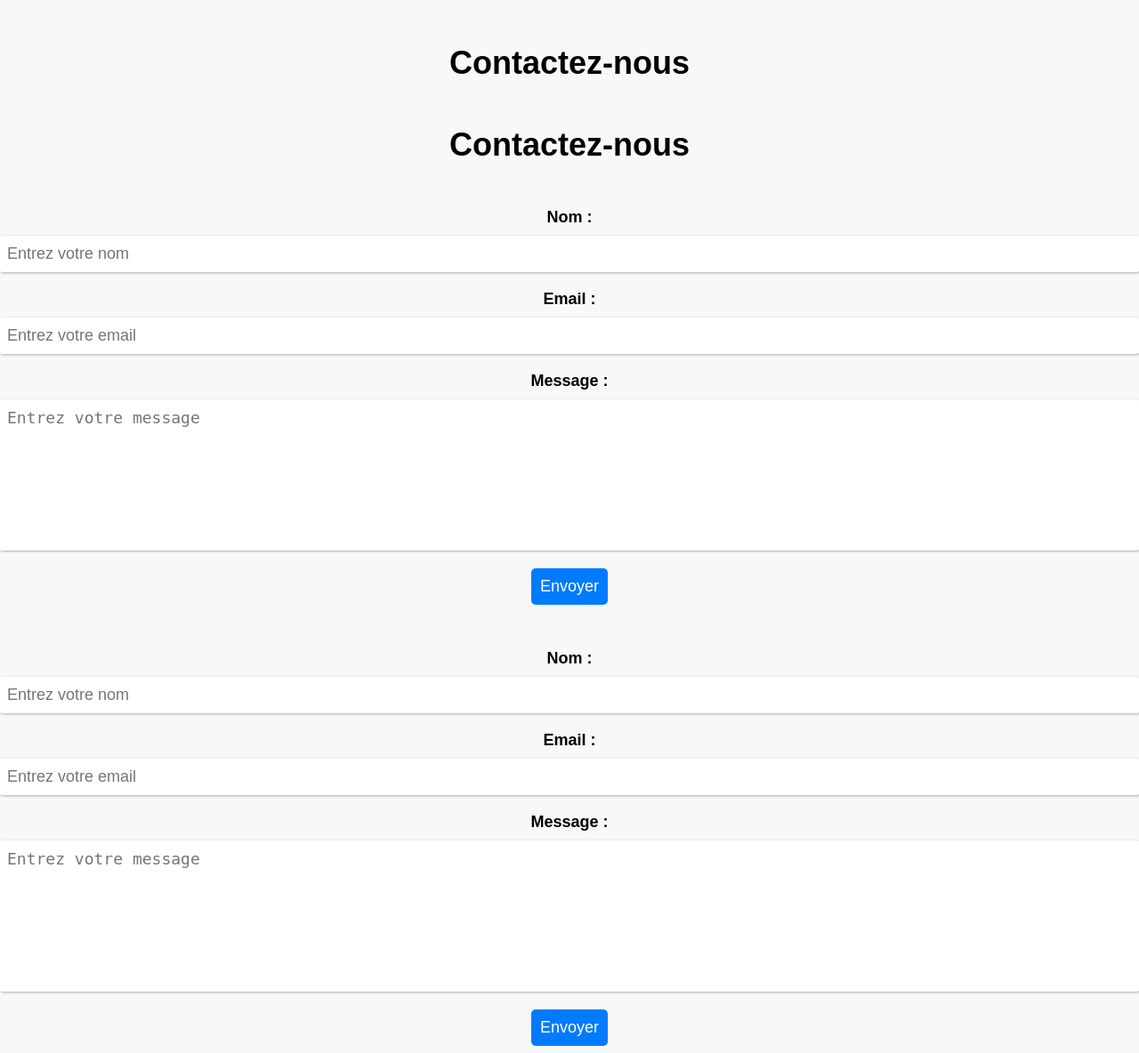
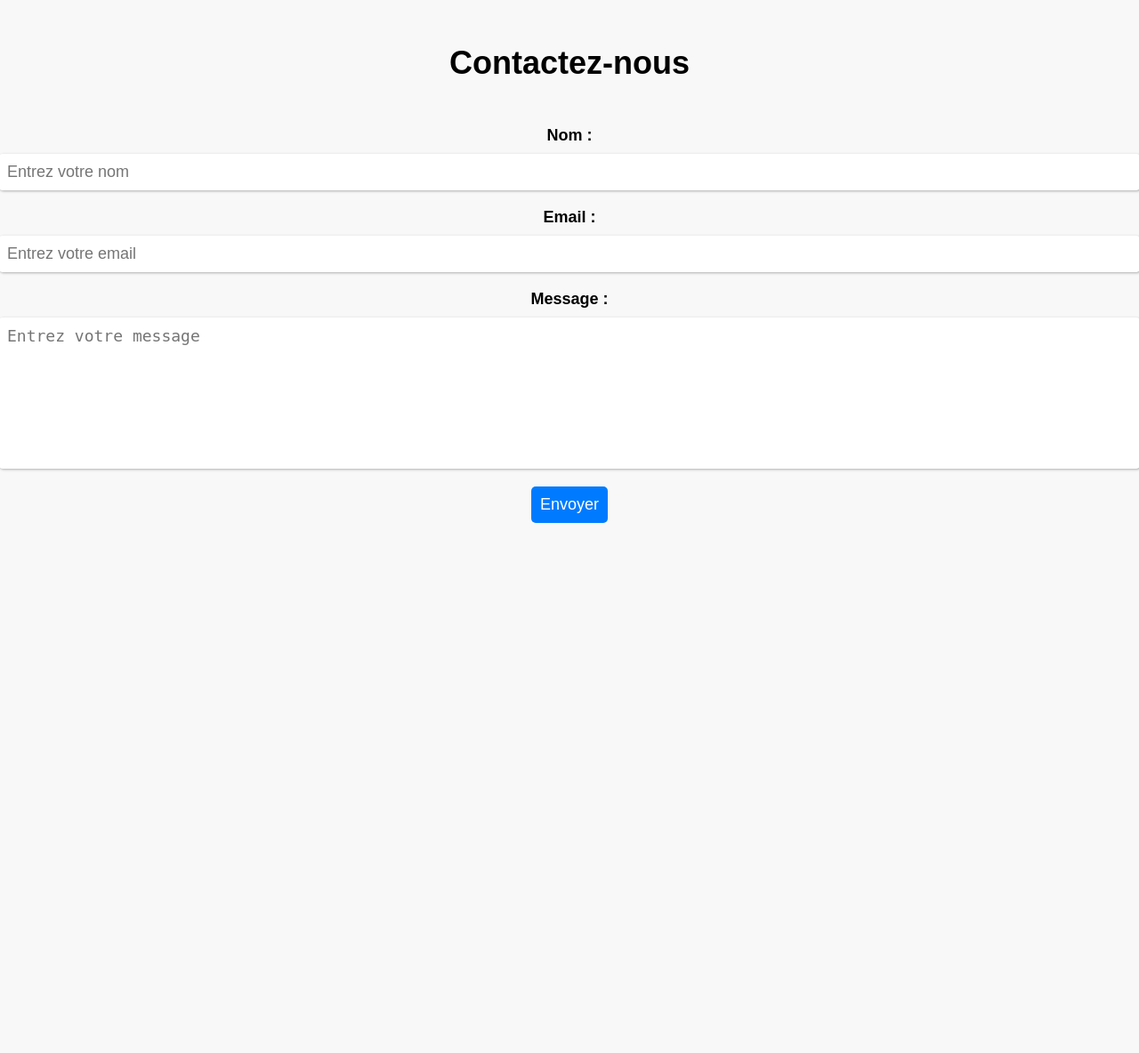
Before and after one commit to kessridi/travailEquipe, a PHP site: page / in a window 1280 px wide. Shown: the whole page at 89% size. After the commit the page ends 588 px from the top, so only its background shows below. Run offline with PHP 8.4, Linux system fonts and the light colour scheme.

Commit message:
second first

```diff
--- a/index.php
+++ b/index.php
@@ -13,20 +13,9 @@
 
 
 <body>
-    <h1>Contactez-nous</h1>
-     <?php include 'contact.php'; ?>
-    <form method="post" action="" style="display: flex; flex-direction: column; align-items: center; justify-content: center; margin-top: 50px; font-size: 18px;">
-        <label for="nom">Nom :</label>
-        <input type="text" id="nom" name="nom" placeholder="Entrez votre nom" required>
 
-        <label for="email">Email :</label>
-        <input type="email" id="email" name="email" placeholder="Entrez votre email" required>
+    <?php include 'contact.php'; ?>
 
-        <label for="message">Message :</label>
-        <textarea id="message" name="message" placeholder="Entrez votre message" required></textarea>
-
-        <button type="submit" style="padding: 10px; border-radius: 5px; border: none; background-color: #007bff; color: #fff; font-size: 18px; cursor: pointer;">Envoyer</button>
-    </form>
 </body>
 
 
```
